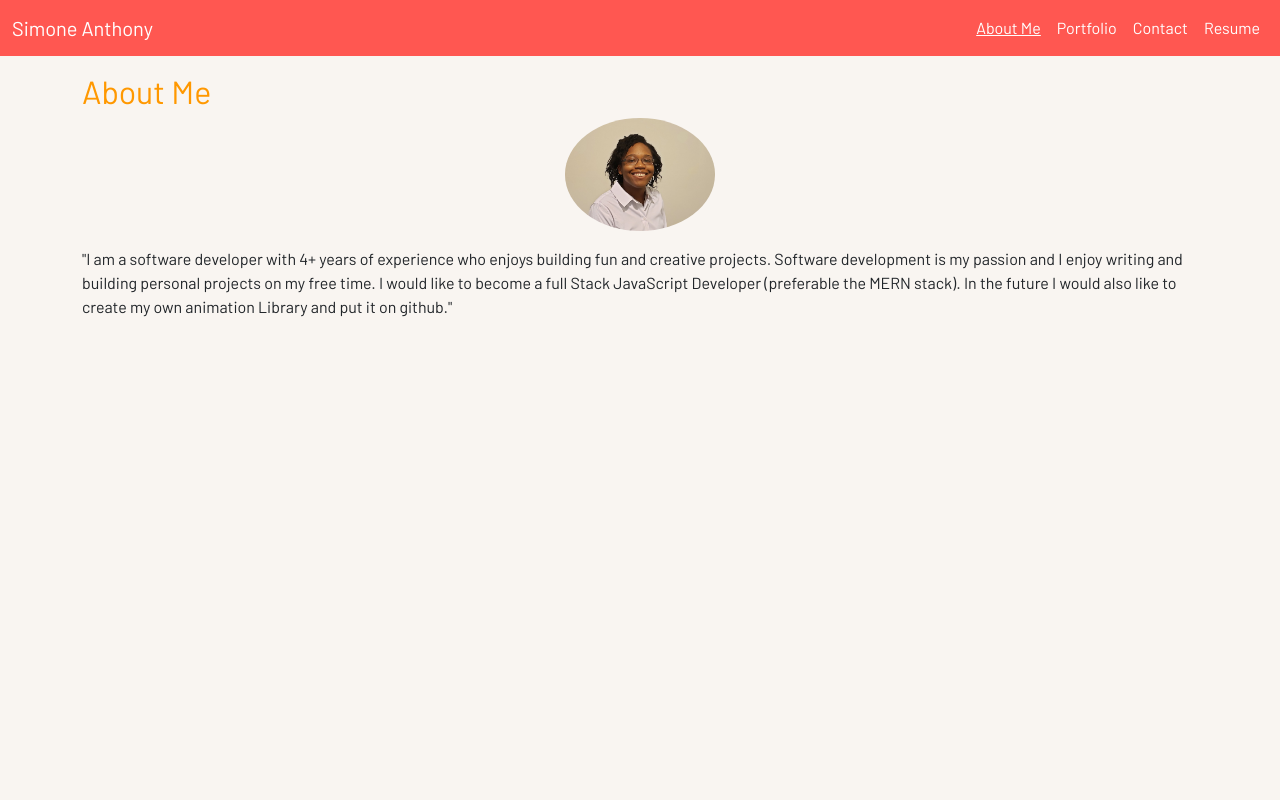
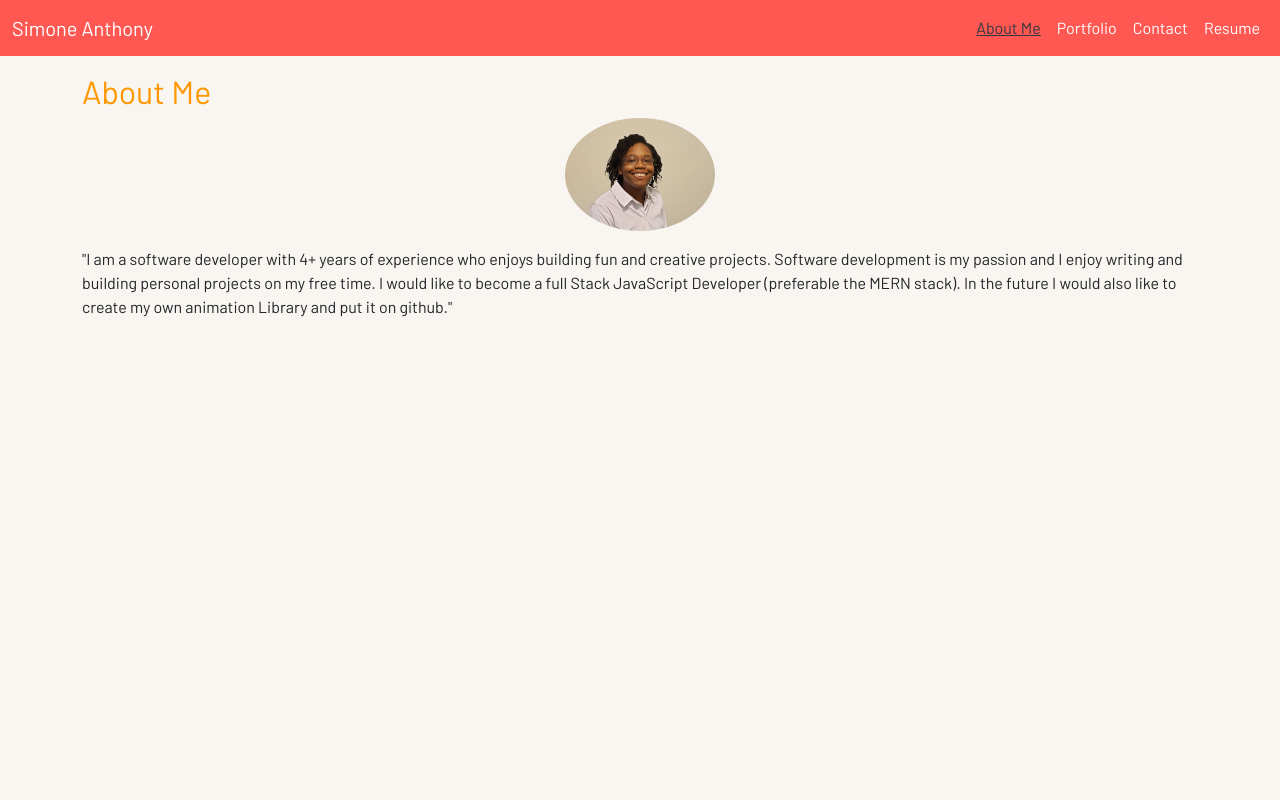
Before and after one commit to simone188535/React-Portfolio-Homework, a React (Create React App) app: page / in a window 1280 px wide. Shown: the top 800 px of the page. Built offline with nearby package versions, Linux system fonts and the light colour scheme.

Commit message:
link now highlignted

```diff
--- a/src/index.scss
+++ b/src/index.scss
@@ -4,7 +4,7 @@
     --white: white;
     --black-alpha: rgba(0, 0, 0, .5);
     --orange: rgb(255, 152, 0);
-    --orange-alpha: rgba(255, 152, 0, 1);
+    --orange-alpha: rgb(255, 208, 0);
     --orange-red-alpha: rgba(255, 87, 81, 1);
     --dark-orange-red-alpha: rgba(255, 81, 87, 1);
     --orange-white: rgba(249, 245, 241, 1);
@@ -43,6 +43,7 @@ body {
 
             &.active,
             &:hover {
+                color: var(--off-black);
                 text-decoration: underline;
             }
         }
```
